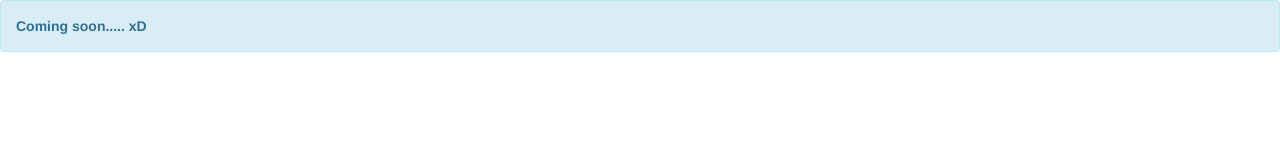
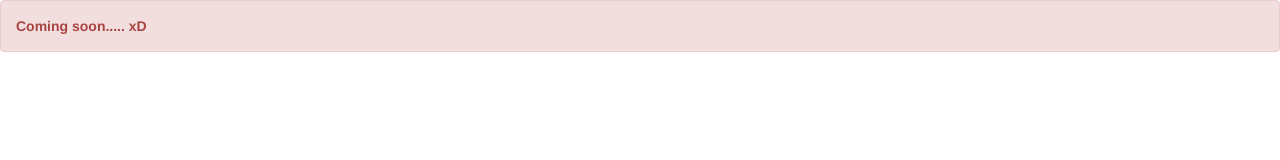
Before and after one commit to hasinur010/hasinur.github.io, a plain HTML site: page index.html in a window 1280 px wide. Drawn offline with nearby package versions, Linux system fonts and the light colour scheme.

Commit message:
box type: danger

```diff
--- a/index.html
+++ b/index.html
@@ -11,7 +11,7 @@
 <script src="https://maxcdn.bootstrapcdn.com/bootstrap/3.4.1/js/bootstrap.min.js"></script>
   </head>
   <body>
-    <div class="alert alert-info">
+    <div class="alert alert-danger">
 
       <strong>Coming soon..... xD</strong>
 
```
